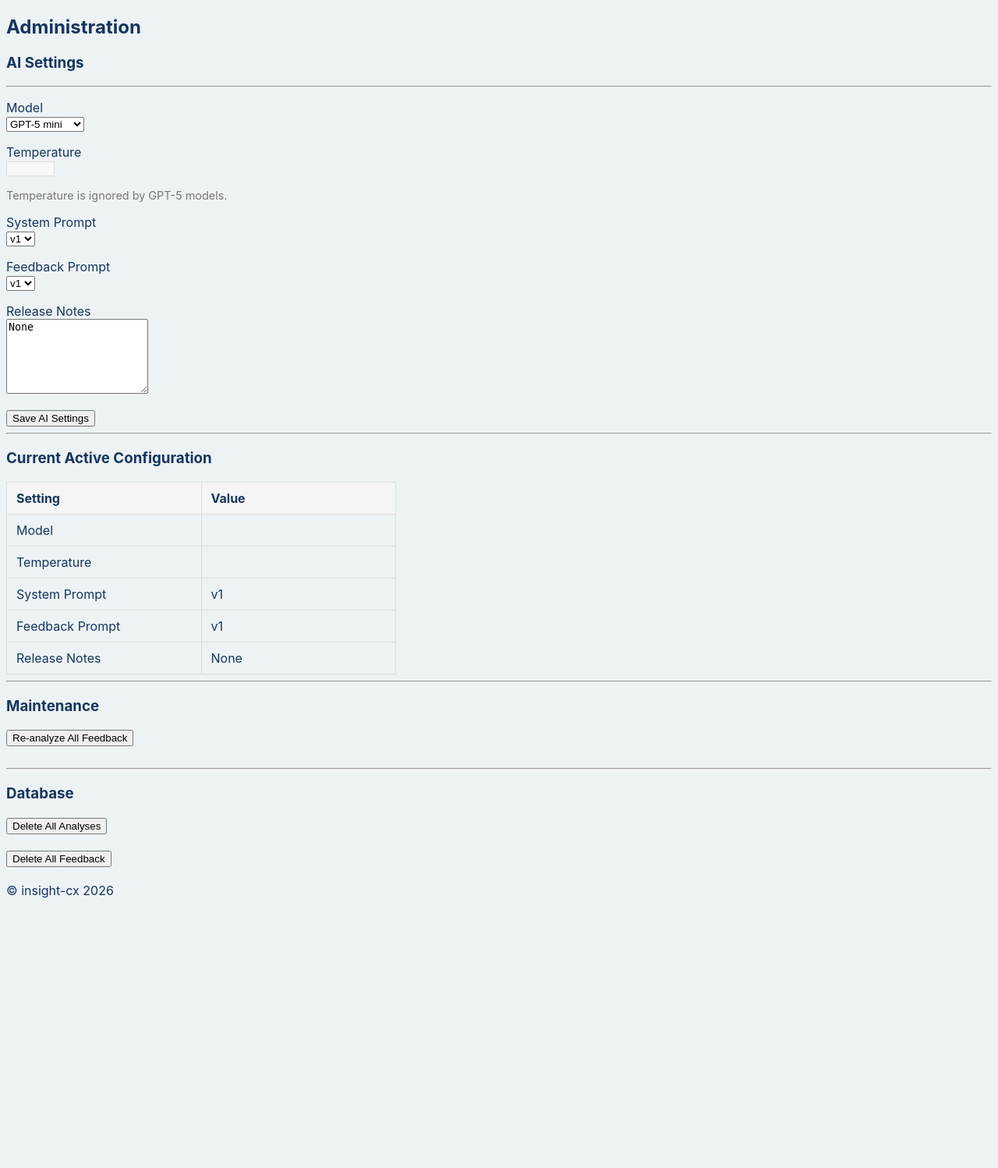
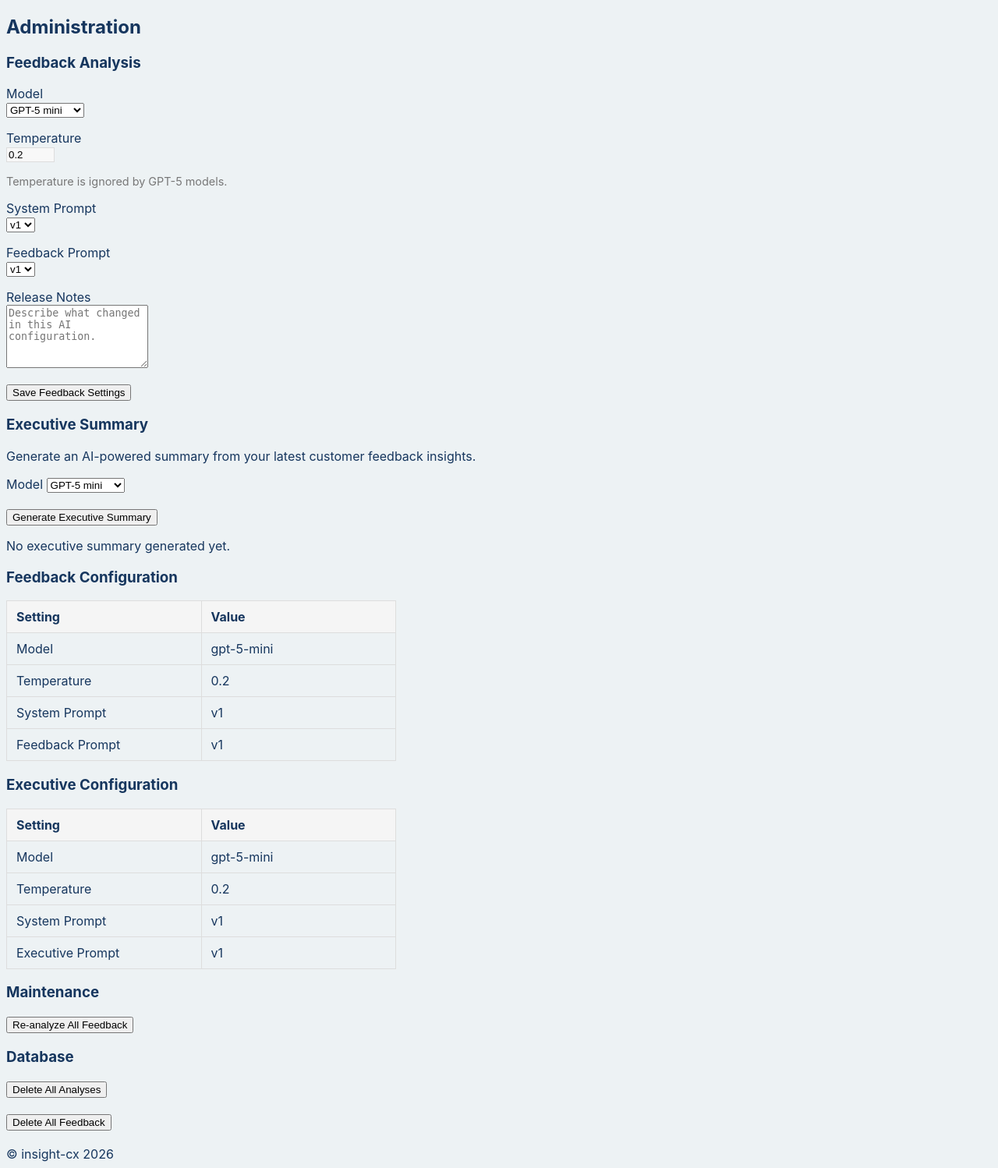
Before and after one commit to birgitt-thomsen/insight-cx, a Flask app: page /admin in a window 1280 px wide. Shown: the part 234-1732 px from the top of the page at 78% size. Before the commit the page ends 1386 px from the top, so only its background shows below. Run offline with Flask 3, Linux system fonts and the light colour scheme; data comes from the database, SQL or seed files in the repository.

Commit message:
Adding executive insight summary generation and configuration to admin page

```diff
--- a/static/js/ai_settings.js
+++ b/static/js/ai_settings.js
@@ -24,3 +24,15 @@ function updateTemperatureUI(modelId, temperatureId, noteId) {
     model.addEventListener("change", refresh);
     refresh();
 }
+
+function disableGenerateSummaryButton() {
+
+    const button = document.getElementById(
+        "generate-summary-button"
+    );
+
+    button.disabled = true;
+
+    button.innerText =
+        "Generating Executive Summary...";
+}
--- a/templates/admin.html
+++ b/templates/admin.html
@@ -4,14 +4,23 @@
 
 <h2>Administration</h2>
 
-<h3>AI Settings</h3>
 
-<hr>
+<div class="admin-grid">
+
+
+<!-- ================================================= -->
+<!-- FEEDBACK ANALYSIS CONFIGURATION -->
+<!-- ================================================= -->
+
+<section class="admin-card">
+
+    <h3>Feedback Analysis</h3>
 
     <form
         method="POST"
         action="{{ url_for('update_ai_settings') }}"
     >
+
 
         <p>
 
@@ -24,25 +33,27 @@
 
                 <option
                     value="gpt-5-mini"
-                {% if settings.model == "gpt-5-mini" %}
+                    {% if settings.feedback_model == "gpt-5-mini" %}
                     selected
                     {% endif %}
                 >
                     GPT-5 mini
                 </option>
 
+
                 <option
                     value="gpt-4o-mini"
-                {% if settings.model == "gpt-4o-mini" %}
+                    {% if settings.feedback_model == "gpt-4o-mini" %}
                     selected
                     {% endif %}
                 >
-                GPT‑4o mini
+                    GPT-4o mini
                 </option>
+
 
                 <option
                     value="gpt-4.1-mini"
-                {% if settings.model == "gpt-4.1-mini" %}
+                    {% if settings.feedback_model == "gpt-4.1-mini" %}
                     selected
                     {% endif %}
                 >
@@ -53,6 +64,8 @@
 
         </p>
 
+
+
         <p>
 
             <label>Temperature</label><br>
@@ -61,7 +74,7 @@
                 id="temperature"
                 type="number"
                 name="temperature"
-                    value="{{ settings.temperature }}"
+                value="{{ settings.feedback_temperature }}"
                 min="0"
                 max="2"
                 step="0.1"
@@ -69,14 +82,15 @@
 
         </p>
 
+
         <p
             id="temperature-note"
             class="helper-text"
         >
+            Temperature is ignored by GPT-5 models.
+        </p>
 
-        Temperature is ignored by GPT-5 models.
 
-    </p>
 
         <p>
 
@@ -103,6 +117,8 @@
 
         </p>
 
+
+
         <p>
 
             <label>Feedback Prompt</label><br>
@@ -128,120 +144,397 @@
 
         </p>
 
+
+
         <p>
 
             <label>Release Notes</label><br>
 
             <textarea
                 name="description"
-        rows="6"
-        placeholder="Describe what changed in this AI configuration. For example: Improved sentiment consistency, refined theme extraction, reduced false High priority classifications."
-        >{{ settings.description }}
-       </textarea>
+                rows="5"
+                placeholder="Describe what changed in this AI configuration."
+            >{{ settings.description or "" }}</textarea>
 
         </p>
 
+
         <button type="submit">
 
-        Save AI Settings
+            Save Feedback Settings
+
+        </button>
+
+
+    </form>
+
+</section>
+
+
+
+
+
+<!-- ================================================= -->
+<!-- EXECUTIVE SUMMARY -->
+<!-- ================================================= -->
+
+<section class="admin-card">
+
+
+<h3>Executive Summary</h3>
+
+
+<p>
+Generate an AI-powered summary from your latest
+customer feedback insights.
+</p>
+
+
+
+<form
+    method="POST"
+    action="{{ url_for('generate_summary') }}"
+    id="generate-summary-form"
+>
+
+    <label>Model</label>
+
+    <select name="model">
+
+        <option value="gpt-5-mini">
+            GPT-5 mini
+        </option>
+
+        <option value="gpt-4.1-mini">
+            GPT-4.1 mini
+        </option>
+
+        <option value="gpt-4o-mini">
+            GPT-4o mini
+        </option>
+
+    </select>
+
+    <br><br>
+
+    <button
+        id="generate-summary-button"
+        class="primary-button"
+        type="submit"
+    >
+
+        Generate Executive Summary
 
     </button>
 
 </form>
 
+
+
+
+{% if latest_summary %}
+
+
 <hr>
 
-    <h3>Current Active Configuration</h3>
+
+<h4>Latest Generation</h4>
+
 
 <table class="config-table">
 
 <tr>
+    <th>Generated</th>
+    <td>
+        {{ latest_summary.generated_at.strftime("%d %b %Y %H:%M") }}
+    </td>
+</tr>
 
+
+<tr>
+    <th>Model</th>
+    <td>
+        {{ latest_summary.model }}
+    </td>
+</tr>
+
+
+<tr>
+    <th>Executive Prompt</th>
+    <td>
+        {{ latest_summary.executive_prompt_version }}
+    </td>
+</tr>
+
+
+</table>
+
+
+
+<h4>Summary Preview</h4>
+
+    <h5>Raw Summary JSON</h5>
+
+        <pre class="json-preview">
+            {{ latest_summary.summary_json | tojson(indent=2) }}
+        </pre>
+
+<!--<h5>Overall</h5>-->
+
+<!--<p>-->
+<!--{{ latest_summary.summary_json.overall_summary }}-->
+<!--</p>-->
+
+
+
+<!--<h5>Strengths</h5>-->
+
+<!--<ul>-->
+
+<!--{% for item in latest_summary.summary_json.strengths %}-->
+
+<!--<li>{{ item }}</li>-->
+
+<!--{% endfor %}-->
+
+<!--</ul>-->
+
+
+
+<!--<h5>Risks</h5>-->
+
+<!--<ul>-->
+
+<!--{% for item in latest_summary.summary_json.risks %}-->
+
+<!--<li>{{ item }}</li>-->
+
+<!--{% endfor %}-->
+
+<!--</ul>-->
+
+
+
+<!--<h5>Recommendations</h5>-->
+
+<!--<ul>-->
+
+<!--{% for item in latest_summary.summary_json.recommendations %}-->
+
+<!--<li>{{ item }}</li>-->
+
+<!--{% endfor %}-->
+
+<!--</ul>-->
+
+
+{% else %}
+
+<p>
+No executive summary generated yet.
+</p>
+
+{% endif %}
+
+
+</section>
+
+
+
+<!-- ================================================= -->
+<!-- ACTIVE CONFIGURATIONS -->
+<!-- ================================================= -->
+
+
+<section class="admin-card">
+
+
+<h3>Feedback Configuration</h3>
+
+
+    <table class="config-table">
+
+        <tr>
             <th>Setting</th>
-
             <th>Value</th>
-
         </tr>
 
         <tr>
-
             <td>Model</td>
-
-            <td>{{ settings.model }}</td>
-
+            <td>{{ settings.feedback_model }}</td>
         </tr>
 
         <tr>
-
             <td>Temperature</td>
-
-            <td>{{ settings.temperature }}</td>
-
+            <td>{{ settings.feedback_temperature }}</td>
         </tr>
 
         <tr>
-
             <td>System Prompt</td>
-
             <td>{{ settings.system_prompt_version }}</td>
-
         </tr>
 
         <tr>
-
             <td>Feedback Prompt</td>
-
             <td>{{ settings.feedback_prompt_version }}</td>
-
-        </tr>
-
-        <tr>
-
-            <td>Release Notes</td>
-
-            <td>{{ settings.description }}</td>
-
         </tr>
 
     </table>
-<hr>
+
+
+</section>
+
+<section class="admin-card">
+
+
+<h3>Executive Configuration</h3>
+
+
+<table class="config-table">
+
+
+<tr>
+<th>Setting</th>
+<th>Value</th>
+</tr>
+
+
+<tr>
+<td>Model</td>
+<td>{{ settings.executive_model }}</td>
+</tr>
+
+
+<tr>
+<td>Temperature</td>
+<td>{{ settings.executive_temperature }}</td>
+</tr>
+
+
+<tr>
+<td>System Prompt</td>
+<td>{{ settings.system_prompt_version }}</td>
+</tr>
+
+
+<tr>
+<td>Executive Prompt</td>
+<td>{{ settings.executive_prompt_version }}</td>
+</tr>
+
+
+</table>
+
+</section>
+
+</div>
+
+<!-- ================================================= -->
+<!-- MAINTENANCE -->
+<!-- ================================================= -->
+
+
+<div class="admin-grid">
+
+
+<section class="admin-card">
 
     <h3>Maintenance</h3>
 
-<form method="POST" action="{{ url_for('reanalyze_all') }}">
+    <form
+        method="POST"
+        action="{{ url_for('reanalyze_all') }}"
+    >
+
         <button type="submit">
             Re-analyze All Feedback
         </button>
+
     </form>
 
-<br>
-<hr>
+</section>
+
+
+
+<section class="admin-card">
 
     <h3>Database</h3>
-<form method="POST" action="{{ url_for('delete_all_analyses') }}">
+
+
+    <form
+        method="POST"
+        action="{{ url_for('delete_all_analyses') }}"
+    >
+
         <button type="submit">
             Delete All Analyses
         </button>
+
     </form>
+
 
     <br>
 
-<form method="POST" action="{{ url_for('delete_all_feedback') }}">
+
+    <form
+        method="POST"
+        action="{{ url_for('delete_all_feedback') }}"
+    >
+
         <button type="submit">
             Delete All Feedback
         </button>
+
     </form>
+
+
+</section>
+
+
+</div>
+
+
 
 <script src="{{ url_for('static', filename='js/ai_settings.js') }}"></script>
 
 <script>
-document.addEventListener("DOMContentLoaded", function () {
+
+document.addEventListener(
+"DOMContentLoaded",
+function () {
+
 updateTemperatureUI(
     "model",
     "temperature",
     "temperature-note"
 );
+
+const form =
+document.getElementById(
+    "generate-summary-form"
+);
+
+if(form){
+
+    form.addEventListener(
+    "submit",
+    function(){
+
+    const button =
+    document.getElementById(
+        "generate-summary-button"
+    );
+
+    button.disabled = true;
+
+    button.innerText =
+    "Generating summary...";
     });
+}
+
+});
+
 </script>
 
+
 {% endblock %}
```
Lines whose indentation alone changed are shown as unchanged.
